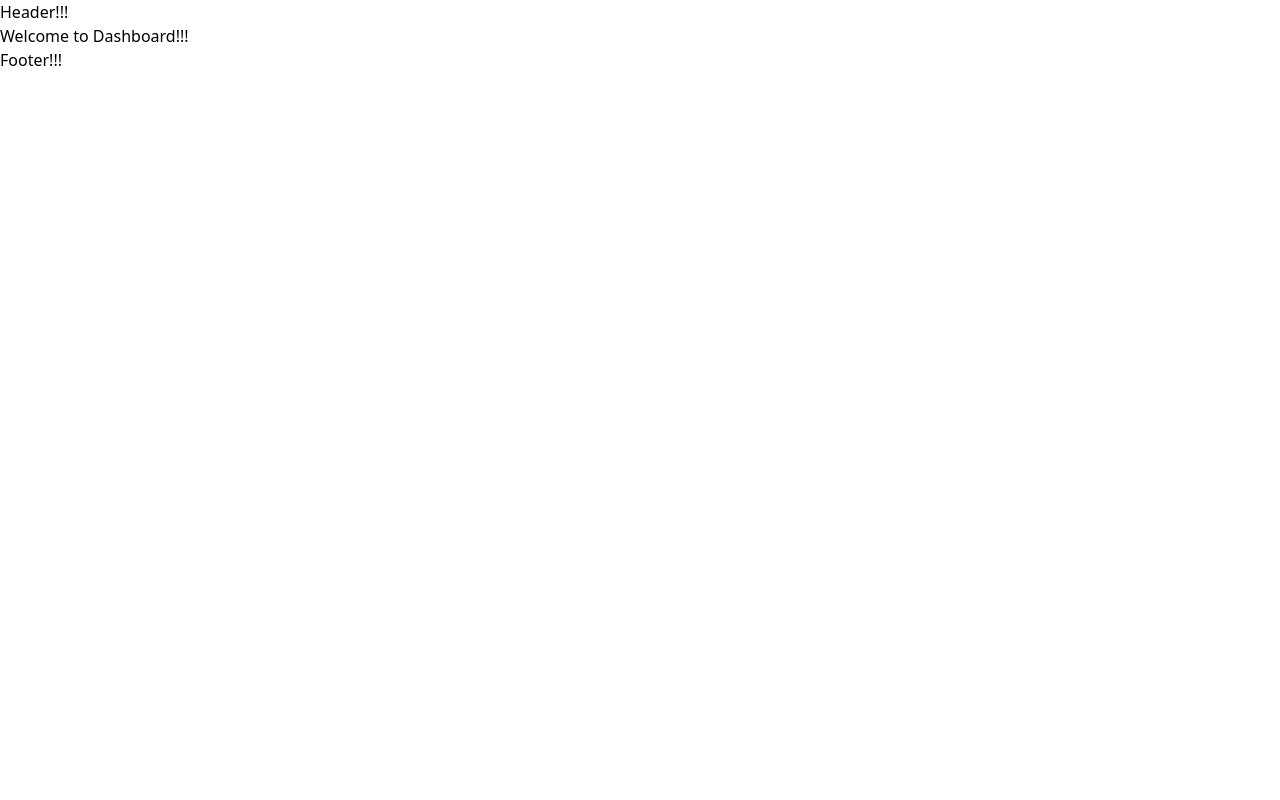
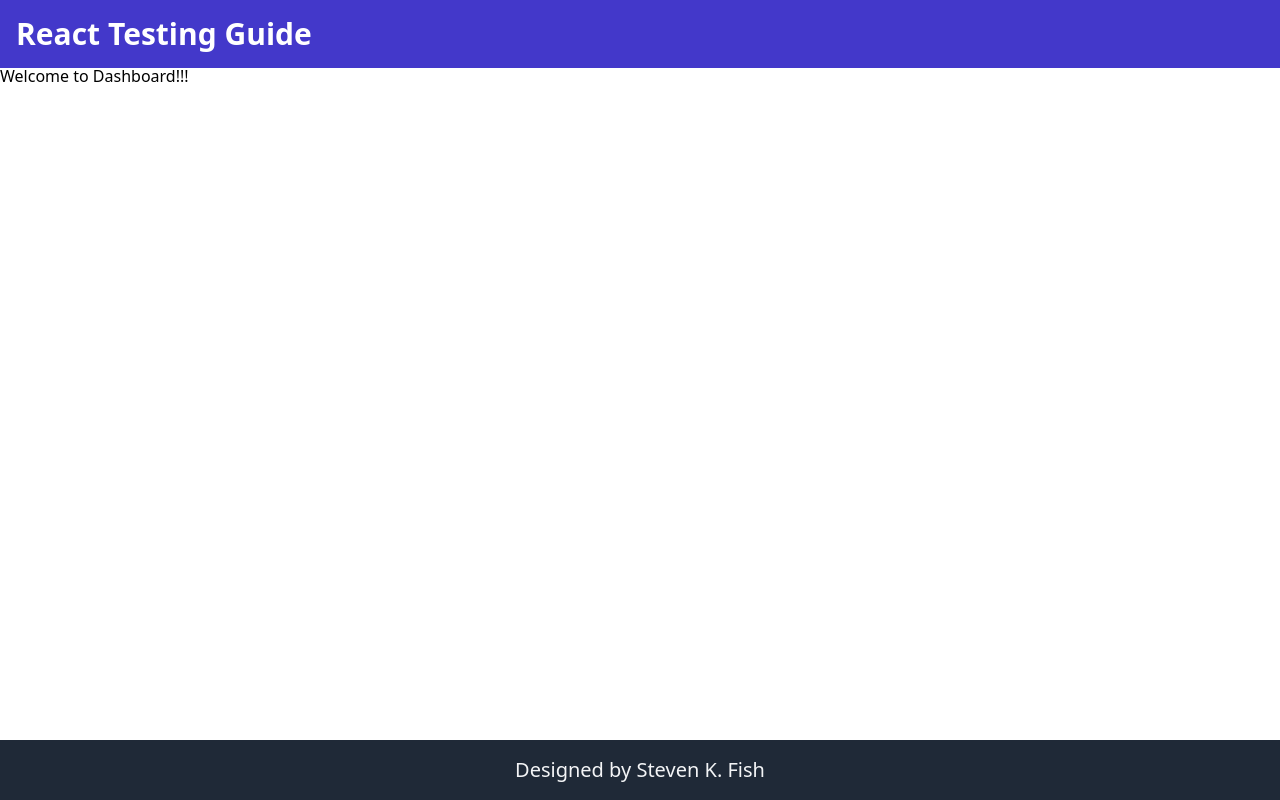
Before and after one commit to dreamcatcher000101/react-test-guide, a React (Create React App) app: page / in a window 1280 px wide. Built offline with nearby package versions, Linux system fonts and the light colour scheme.

Commit message:
feat: build layout with fixed header and footer

```diff
--- a/src/components/Dashboard/index.tsx
+++ b/src/components/Dashboard/index.tsx
@@ -3,7 +3,11 @@ import React from "react";
 
 // Dashboard Component
 const DashboardComponent: React.FC = () => {
-  return <h1>Welcome to Dashboard!!!</h1>;
+  return (
+    <div className="mt-16 mb-16">
+      <h1>Welcome to Dashboard!!!</h1>
+    </div>
+  );
 };
 
 export default DashboardComponent;
--- a/src/components/Layout/Footer/index.tsx
+++ b/src/components/Layout/Footer/index.tsx
@@ -3,7 +3,11 @@ import React from "react";
 
 // Footer Section
 const FooterSection: React.FC = () => {
-  return <h1>Footer!!!</h1>;
+  return (
+    <footer className="flex justify-center p-4 text-gray-100 bg-gray-800 w-full fixed bottom-0">
+      <h1 className="text-xl">Designed by Steven K. Fish</h1>
+    </footer>
+  );
 };
 
 export default FooterSection;
--- a/src/components/Layout/Header/index.tsx
+++ b/src/components/Layout/Header/index.tsx
@@ -3,7 +3,11 @@ import React from "react";
 
 // Header Section
 const HeaderSection: React.FC = () => {
-  return <h1>Header!!!</h1>;
+  return (
+    <div className="flex flex-col bg-indigo-700 p-4 w-full fixed top-0">
+      <h1 className="text-3xl font-bold text-white">React Testing Guide</h1>
+    </div>
+  );
 };
 
 export default HeaderSection;
```
Also changed, not shown: 1 other file (tests, documents, lock files or other folders).
